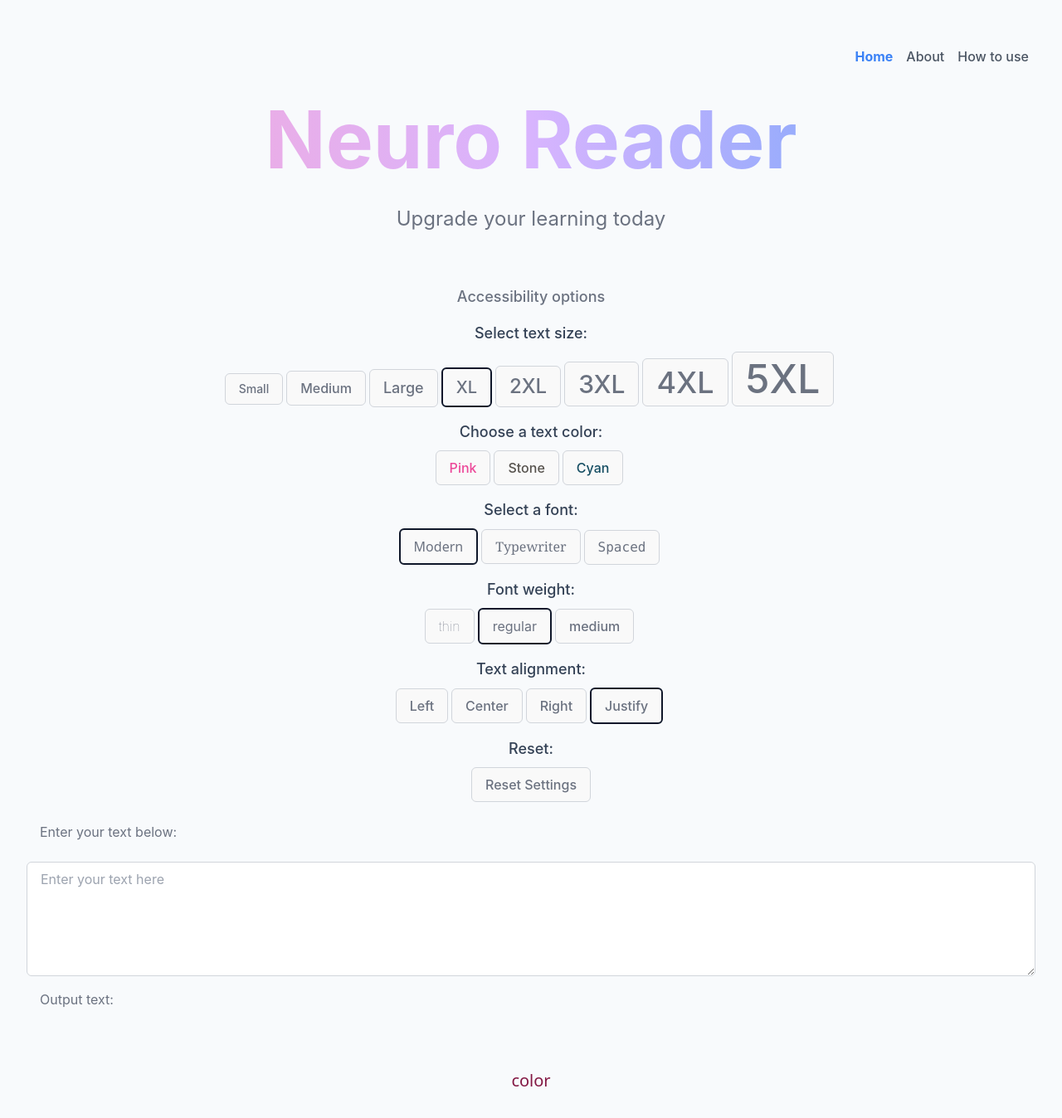
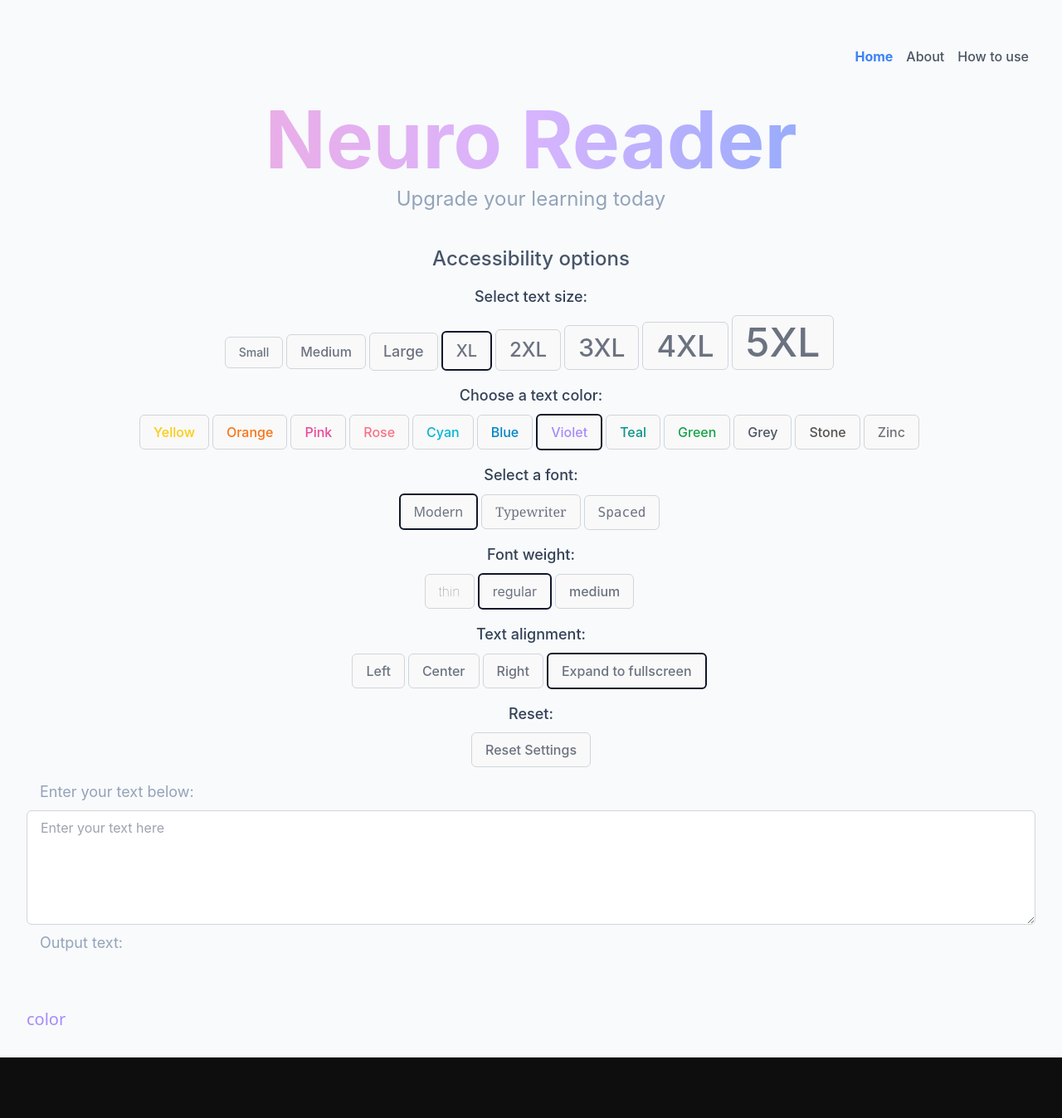
Before and after one commit to laurencetuchin/neuroreader, a React (Vite) app in the folder neuro-reader/: page / in a window 1280 px wide. Shown: the whole page at 83% size. After the commit the page ends 1275 px from the top, so only its background shows below. Built offline with nearby package versions, Linux system fonts and the light colour scheme.

Commit message:
Update UI and add colors

```diff
--- a/neuro-reader/src/features/AccessibilityOptions.jsx
+++ b/neuro-reader/src/features/AccessibilityOptions.jsx
@@ -11,7 +11,7 @@ export default function AccessibilityOptions() {
   return (
     <>
     <div>
-        <h4 className='py-4 text-lg font-medium'>Accessibility options</h4>
+        <h4 className='py-4 xl:text-2xl text-lg font-medium text-slate-600'>Accessibility options</h4>
     </div>
         <AdjustTextSize />
         <AdjustColor />
--- a/neuro-reader/src/features/AdjustAlignment.jsx
+++ b/neuro-reader/src/features/AdjustAlignment.jsx
@@ -24,7 +24,7 @@ export default function AdjustAlignment() {
         { alignmentName: 'Left', alignmentValue: 'text-left'},
         { alignmentName: 'Center', alignmentValue: 'text-center'},
         { alignmentName: 'Right', alignmentValue: 'text-right'},
-        { alignmentName: 'Justify', alignmentValue: 'text-justify'}
+        { alignmentName: 'Expand to fullscreen', alignmentValue: 'text-justify'}
 
     ]
 
--- a/neuro-reader/src/features/AdjustColor.jsx
+++ b/neuro-reader/src/features/AdjustColor.jsx
@@ -22,9 +22,18 @@ export default function AdjustColor() {
 
 
     const colorOptions = [
+      { colorName: 'Yellow', colorValue: 'text-yellow-400' },
+      { colorName: 'Orange', colorValue: 'text-orange-500' },
       { colorName: 'Pink', colorValue: 'text-pink-500' },
+      { colorName: 'Rose', colorValue: 'text-rose-400' },
+      { colorName: 'Cyan', colorValue: 'text-cyan-500' },
+      { colorName: 'Blue', colorValue: 'text-sky-600' },
+      { colorName: 'Violet', colorValue: 'text-violet-400' },
+      { colorName: 'Teal', colorValue: 'text-teal-600' },
+      { colorName: 'Green', colorValue: 'text-green-600' },
+      { colorName: 'Grey', colorValue: 'text-gray-600' },
       { colorName: 'Stone', colorValue: 'text-stone-600' },
-      { colorName: 'Cyan', colorValue: 'text-cyan-900' }
+      { colorName: 'Zinc', colorValue: 'text-zinc-500' },
     ];
 
     const getButtonClass = (color) => {
--- a/neuro-reader/src/features/NeuroReader.jsx
+++ b/neuro-reader/src/features/NeuroReader.jsx
@@ -65,7 +65,7 @@ export default function NeuroReader() {
           <AdjustColor />
           <AdjustTextFont />
           <AdjustFontWeight /> */}
-          <label className="text-left mb-2 px-4 py-2 mt-2 text-base" htmlFor="input-text">
+          <label className="text-left mt-2 px-4 text-lg text-slate-400" htmlFor="input-text">
             Enter your text below:
           </label>
           <textarea
@@ -76,7 +76,7 @@ export default function NeuroReader() {
             rows={5}
             placeholder="Enter your text here"
             />
-          <div className='py-4 text-left text-base px-4'><p>Output text:</p></div>
+          <div className='py-2 text-left text-lg px-4 text-slate-400'><p>Output text:</p></div>
           <div className={`${textState.textSize} ${textState.textColor} ${textState.textFont} ${textState.textWeight} ${textState.textAlignment}`}>
             {boldFirstLetters(inputValue)}
           </div>
--- a/neuro-reader/src/layouts/RootLayout.jsx
+++ b/neuro-reader/src/layouts/RootLayout.jsx
@@ -16,9 +16,9 @@ export default function RootLayout() {
         </header>
 
         <main className='md:container md:mx-auto '>
-        <h1 className="text-center text-4xl sm:text-5xl md:text-6xl lg:text-7xl xl:text-8xl font-bold text-transparent bg-gradient-to-r from-pink-300 via-purple-300 to-blue-400 bg-clip-text">Neuro Reader</h1>
+        <h1 className="text-center text-5xl sm:text-5xl md:text-6xl lg:text-7xl xl:text-8xl font-bold text-transparent bg-gradient-to-r from-pink-300 via-purple-300 to-blue-400 bg-clip-text">Neuro Reader</h1>
 
-            <h4 className="text-center text-xl sm:text-sm md:text-sm lg:text-sm xl:text-2xl py-8">Upgrade your learning today</h4>
+            <h4 className="text-center text-lg xl:text-2xl py-2 text-slate-400">Upgrade your learning today</h4>
 
             <Outlet />
         </main>
--- a/neuro-reader/src/utilities/HowToUse.jsx
+++ b/neuro-reader/src/utilities/HowToUse.jsx
@@ -10,11 +10,11 @@ export default function HowToUse() {
         {description: 'Start reading the converted text and take advantage of the customised support provided to help you read more easily and effectively.', key: 3}
     ];
   return (
-    <div className='contain mx-auto py-2 text-center'>
+    <div className='container mx-auto py-2'>
         <h1 className='xl:text-xl text-xl font-bold mb-8 text-slate-700'>How to use Neuro Reader</h1>
         <div className=''>
 
-            <ol className='text-left space-y-4 text-slate-500 text-justify font-light'>
+            <ol className='text-left md:ml-10 space-y-4 text-slate-500 text-justify font-light text-lg'>
                 {howTo.map((instruction, index) => {
                     return (
                         <li key={instruction.key}>{index + 1}. {instruction.description}</li>
--- a/neuro-reader/src/utilities/MyContext.jsx
+++ b/neuro-reader/src/utilities/MyContext.jsx
@@ -13,7 +13,7 @@ const TextContext = createContext();
 
 const initialState = {
     textSize: 'text-xl',
-    textColor: 'text-pink-900',
+    textColor: 'text-violet-400',
     textFont: 'font-sans',
     textWeight: 'font-normal',
     textAlignment: 'text-justify'
@@ -59,7 +59,7 @@ const TextProvider = ({ children }) => {
     return (
         <TextContext.Provider value={[state, dispatch]}>
             {children}
-            <div className={`${state.textColor} ${state.textSize} ${state.textFont} ${state.textWeight}`}>color</div>
+            <div className={`${state.textColor} ${state.textSize} ${state.textFont} ${state.textWeight} ${state.textAlignment}`}>color</div>
         </TextContext.Provider>
     );
 }
```
